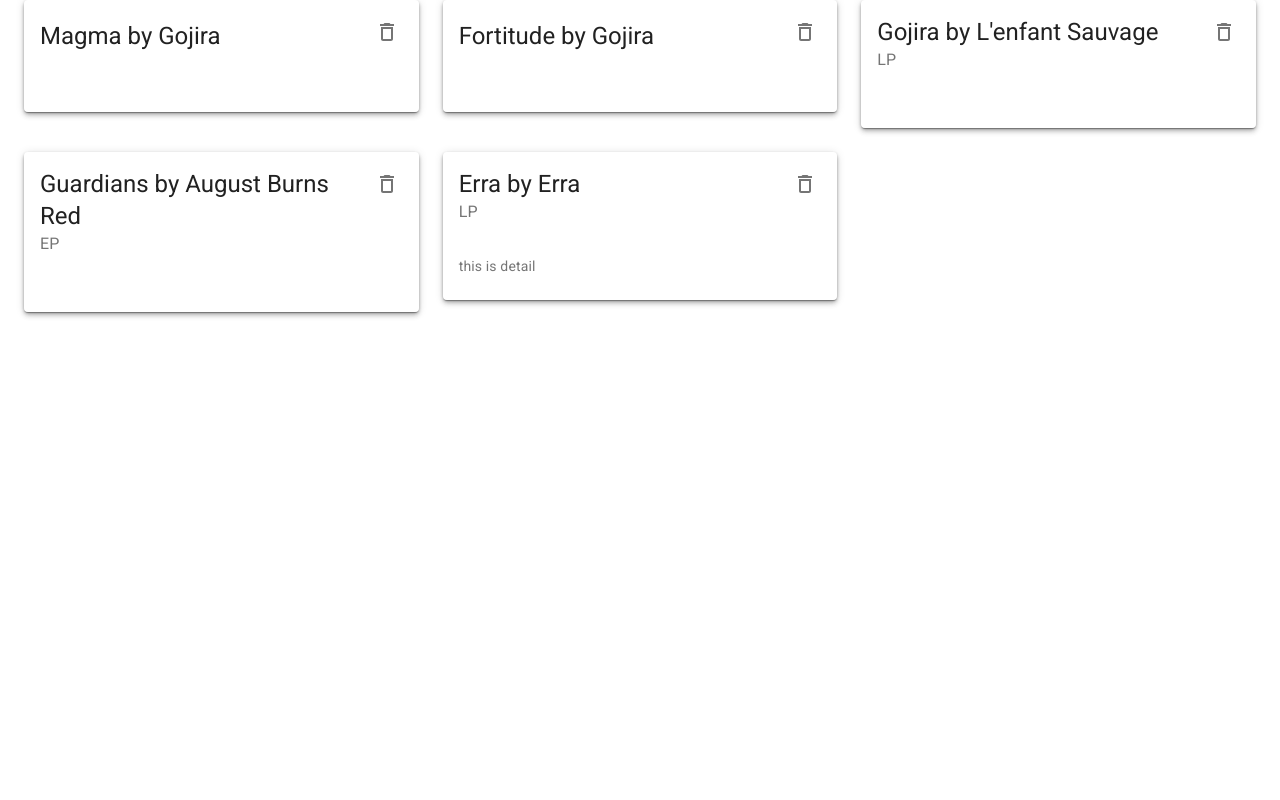
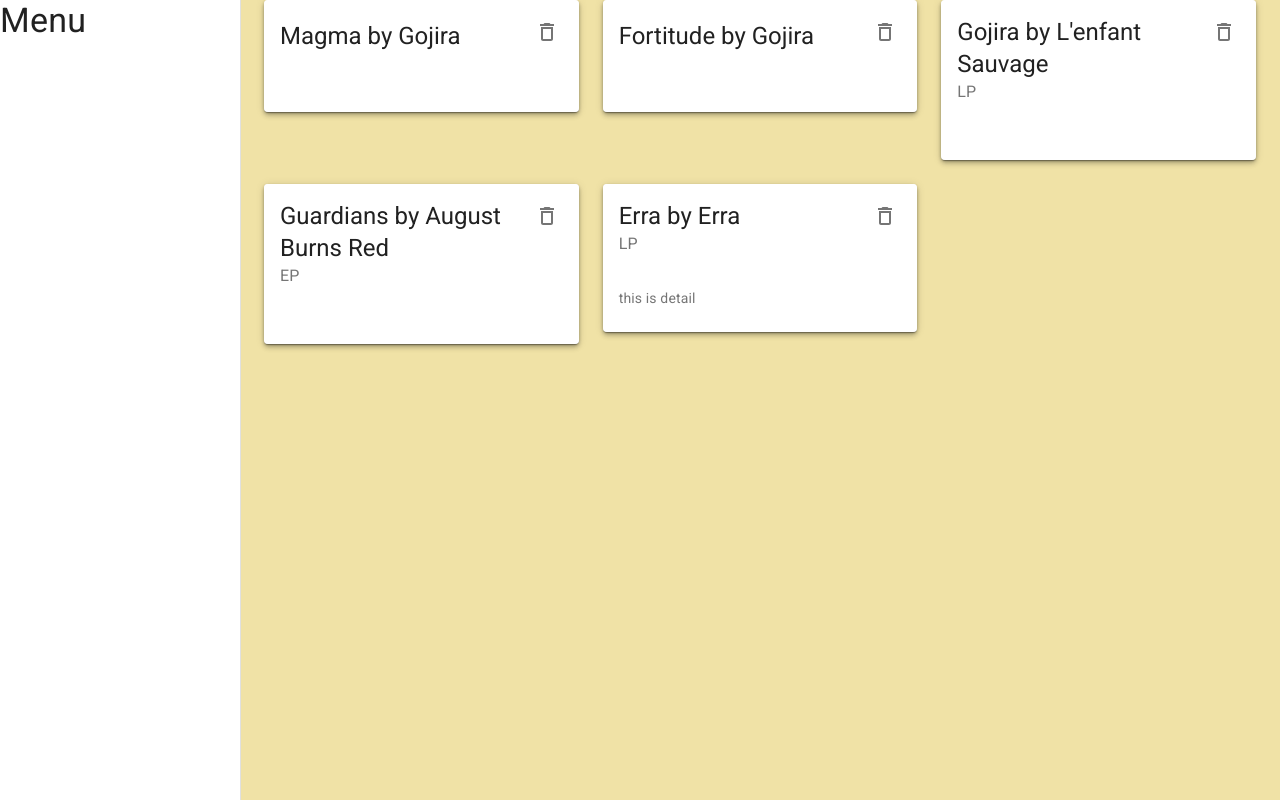
Before and after one commit to ZuzaUsakiewicz/album-collection-material-ui, a React (Create React App) app: page / in a window 1280 px wide. Built offline with nearby package versions, Linux system fonts and the light colour scheme; data requests are answered from the project's data file.

Commit message:
create layout component template

```diff
--- a/src/App.js
+++ b/src/App.js
@@ -1,10 +1,12 @@
 import { BrowserRouter as Router, Switch, Route } from "react-router-dom";
+import Layout from "./components/Layout";
 import Albums from "./pages/Albums";
 import CreateAlbum from "./pages/CreateAlbum";
 
 function App() {
   return (
     <Router>
+      <Layout>
         <Switch>
           <Route exact path="/">
             <Albums />
@@ -13,6 +15,7 @@
             <CreateAlbum />
           </Route>
         </Switch>
+      </Layout>
     </Router>
   );
 }
--- /dev/null
+++ b/src/components/Layout.js
@@ -0,0 +1,42 @@
+import { makeStyles } from "@material-ui/core";
+import React from "react";
+import Drawer from "@material-ui/core/Drawer";
+import Typography from "@material-ui/core/Typography";
+
+const drawerWidth = 240;
+
+const useStyles = makeStyles({
+  page: {
+    background: "#f0e2a6",
+    width: "100%",
+    minHeight: "100vh",
+  },
+  drawer: {
+    width: drawerWidth,
+  },
+  drawerPaper: {
+    width: drawerWidth,
+  },
+  root: {
+    display: "flex",
+  },
+});
+
+export default function Layout({ children }) {
+  const classes = useStyles();
+  return (
+    <div className={classes.root}>
+      <Drawer
+        className={classes.drawer}
+        variant="permanent"
+        anchor="left"
+        classes={{ paper: classes.drawerPaper }}
+      >
+        <div>
+          <Typography variant="h4">Menu</Typography>
+        </div>
+      </Drawer>
+      <div className={classes.page}> {children}</div>
+    </div>
+  );
+}
```
Lines whose indentation alone changed are shown as unchanged.
